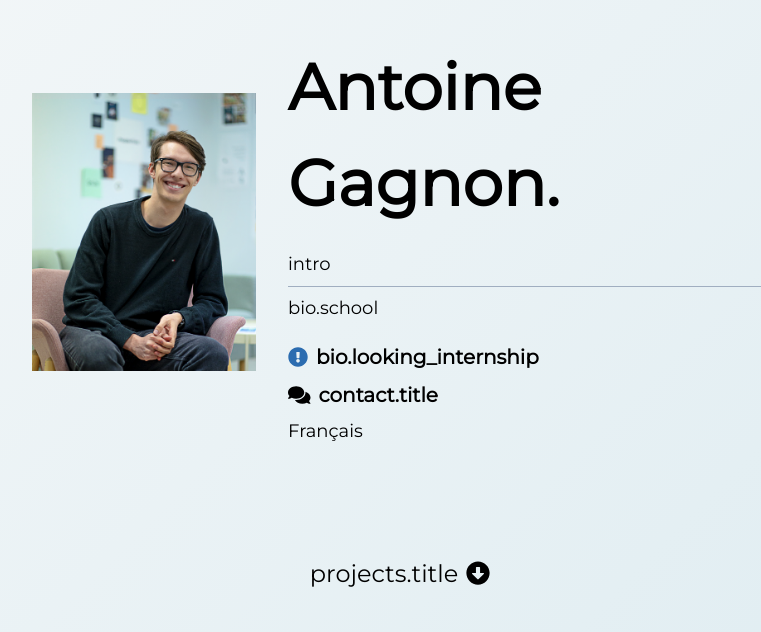
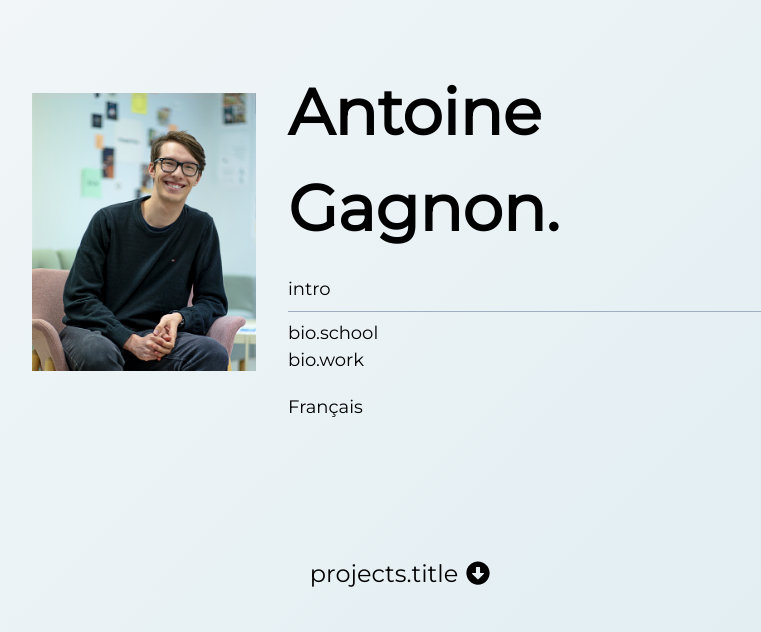
Before and after one commit to antoinegag/antoineg.dev, a React (Create React App) app: page / in a window 1280 px wide. Shown: the part 168-800 px from the top of the page, without its empty margins (240-1001 px from the left). Built offline with nearby package versions, Linux system fonts and the light colour scheme; what i18next-xhr-backend would draw is missing.

Commit message:
Update Job, remove looking for internship

```diff
--- a/public/locales/en/translation.json
+++ b/public/locales/en/translation.json
@@ -1,8 +1,8 @@
 {
-  "intro": "Web Developer, smart things enthusiast, naturally curious.",
+  "intro": "Curiosity driven maker, Web Developer, tech enthusiast",
   "bio": {
-    "school": "Studying computer science at University of Sherbrooke",
-    "work": "Full stack web developer at Agendrix",
+    "school": "Computer science student at University of Sherbrooke",
+    "work": "Web developer at Coveo (soon!)",
     "looking_internship": "I'm looking for an internship this fall. Open to all new opportunity to learn!"
   },
   "projects": {
@@ -32,6 +32,6 @@
   },
   "contact": {
     "title": "Get in touch",
-    "description": "I am looking for an internship this fall in any domain related to computer science. Contact me with your challenge!"
+    "description": "Find me on the internet"
   }
 }
--- a/public/locales/fr/translation.json
+++ b/public/locales/fr/translation.json
@@ -2,7 +2,7 @@
   "intro": "Développeur web, passioné de technologie, curieux de nature.",
   "bio": {
     "school": "Étudiant en Sciences Informatiques à l'Université de Sherbrooke",
-    "work": "Développeur web full stack chez Agendrix",
+    "work": "Développeur web chez Coveo (bientôt!)",
     "looking_internship": "Je suis actuellement à la recherche d'un stage cette automne. Ouvert à toute opportunité d'apprendre quelque chose de nouveau!"
   },
   "projects": {
@@ -32,6 +32,6 @@
   },
   "contact": {
     "title": "Entrer en contact",
-    "description": "Je suis à la recherche d'un stage cette automne dans n'importe quel domaine des sciences informatiques. Contactez moi avec votre défi!"
+    "description": "Trouvez moi sur Internet"
   }
 }
--- a/src/pages/Home/index.js
+++ b/src/pages/Home/index.js
@@ -32,9 +32,9 @@ export default function Home() {
           <p className="pb-5">
             {t("bio.school")}
             <br />
-            {/* {t("bio.work")} */}
+            {t("bio.work")}
           </p>
-          <p className="text-xl font-bold mb-2">
+          {/* <p className="text-xl font-bold mb-2">
             <p className="mb-2">
               <FontAwesomeIcon
                 icon={faExclamationCircle}
@@ -46,7 +46,7 @@ export default function Home() {
               <FontAwesomeIcon icon={faComments} className="mr-2" />
               {t("contact.title")}
             </Link>
-          </p>
+          </p> */}
           <div>
             {i18n.language === "fr" ? (
               <button onClick={() => i18n.changeLanguage("en")}>English</button>
```
